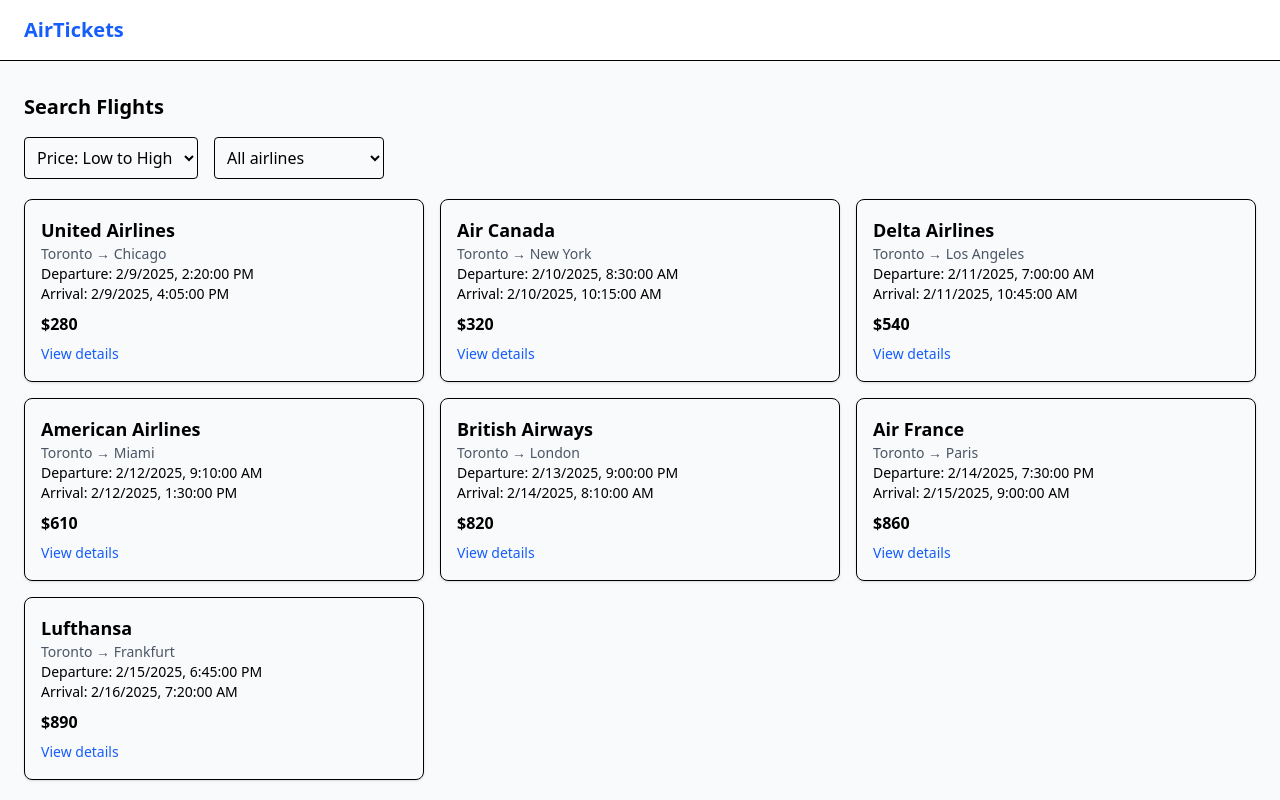
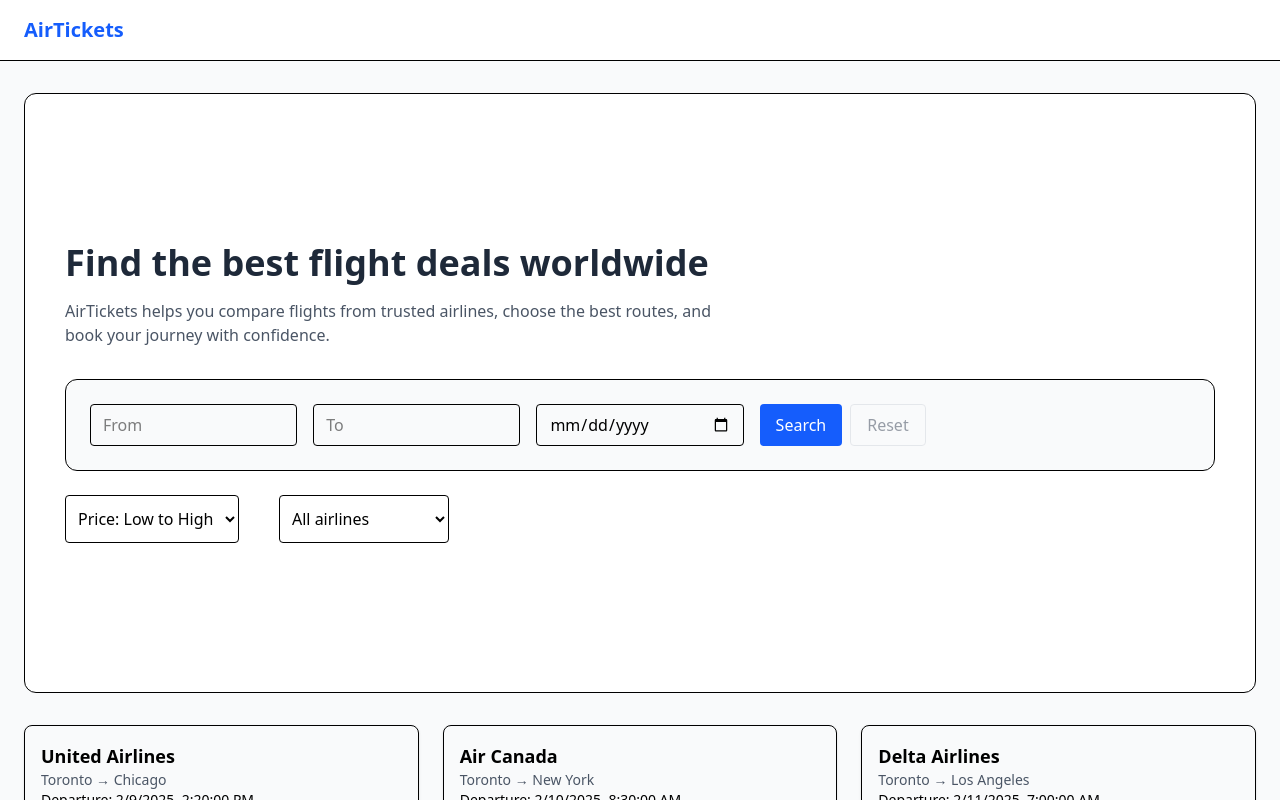
Before and after one commit to DmitriiM1/air-tickets-web, a React (Vite) app in the folder air-tickets-web/: page / in a window 1280 px wide. Shown: the top 800 px of the page. Built offline with nearby package versions, Linux system fonts and the light colour scheme.

Commit message:
fix - search bar, add navbar and title block before all tickets

```diff
--- a/air-tickets-web/src/pages/SearchPage.tsx
+++ b/air-tickets-web/src/pages/SearchPage.tsx
@@ -10,12 +10,23 @@
   const [sortOrder, setSortOrder] = useState<'asc' | 'desc'>('asc')
   const [airlineFilter, setAirlineFilter] = useState('all')
 
+  const [from, setFrom] = useState('')
+  const [to, setTo] = useState('')
+  const [departureDate, setDepartureDate] = useState('')
+  const [returnDate, setReturnDate] = useState('')
+  const [searchedFlights, setSearchedFlights] = useState<Flight[] | null>(null)
+  const [error, setError] = useState('')
+
   useEffect(() => {
     getFlights().then(data => {
       setFlights(data)
       setLoading(false)
     })
   }, [])
+
+  function resetSearchState() {
+    setSearchedFlights(null)
+  }
 
   if (loading) {
     return <p>Loading flights...</p>
@@ -36,16 +47,121 @@
       ? sortedFlights
       : sortedFlights.filter(f => f.airline === airlineFilter)
 
+  function handleSearch() {
+    if (!from || !to || !departureDate) {
+      setError('Please fill in From, To and Departure date.')
+      setSearchedFlights(null)
+      return
+    }
+
+    setError('')
+
+    const results = flights.filter(f =>
+      f.from.toLowerCase() === from.toLowerCase() &&
+      f.to.toLowerCase() === to.toLowerCase() &&
+      f.departureTime.startsWith(departureDate)
+    )
+
+    setSearchedFlights(results)
+  }
+
+  function handleReset() {
+    setFrom('')
+    setTo('')
+    setDepartureDate('')
+    setReturnDate('')
+    setAirlineFilter('all')
+    setSortOrder('asc')
+    setSearchedFlights(null)
+    setError('')
+  }
+
   return (
     <>
-      <h1 className="text-xl font-semibold mb-4">Search Flights</h1>
+      <section className="bg-white rounded-xl border p-10 mb-8 min-h-[600px] flex flex-col justify-center">
+        <h1 className="text-4xl font-bold text-gray-800 mb-4">
+          Find the best flight deals worldwide
+        </h1>
 
-      <div className="flex gap-4 mb-5">
+        <p className="text-gray-600 max-w-2xl mb-8">
+          AirTickets helps you compare flights from trusted airlines, choose the
+          best routes, and book your journey with confidence.
+        </p>
+
+        {error && (
+          <p className="mb-4 text-sm text-red-600 font-medium">
+            {error}
+          </p>
+        )}
+
+        <div className="bg-gray-50 border rounded-xl p-6 mb-6">
+          <div className="grid grid-cols-1 md:grid-cols-5 gap-4">
+            <input
+              placeholder="From"
+              value={from}
+              required
+              onChange={e => {
+                setFrom(e.target.value)
+                setError('')
+                resetSearchState()
+              }}
+              className="border rounded px-3 py-2"
+            />
+            <input
+              placeholder="To"
+              value={to}
+              required
+              onChange={e => {
+                setTo(e.target.value)
+                setError('')
+                resetSearchState()
+              }}
+              className="border rounded px-3 py-2"
+            />
+            <input
+              type="date"
+              value={departureDate || ''}
+              onChange={e => {
+                setDepartureDate(e.target.value)
+                setError('')
+                resetSearchState()
+              }}
+              className="border rounded px-3 py-2"
+            />
+            {/* <input
+              type="date"
+              value={returnDate || ''}
+              onChange={e => {
+                setReturnDate(e.target.value)
+                setError('')
+                resetSearchState()
+              }}
+              className="border rounded px-3 py-2"
+            /> */}
+            <div className="flex flex-wrap gap-2">
+              <button
+                onClick={handleSearch}
+                className="bg-blue-600 text-white rounded px-4 py-2 hover:bg-blue-700 transition"
+              >
+                Search
+              </button>
+
+              <button
+                type="button"
+                onClick={handleReset}
+                disabled={!from && !to && !departureDate && !returnDate}
+                className="border border-gray-300 text-gray-700 rounded px-4 py-2 hover:bg-gray-100 transition disabled:opacity-50 disabled:cursor-not-allowed"
+              >
+                Reset
+              </button>
+            </div>
+          </div>
+        </div>
+
+        <div className="flex flex-wrap gap-10 h-12">
           <select
             value={sortOrder}
-          onChange={e =>
-            setSortOrder(e.target.value as 'asc' | 'desc')
-          }
+            onChange={e => setSortOrder(e.target.value as 'asc' | 'desc')}
             className="border p-2 rounded"
           >
             <option value="asc">Price: Low to High</option>
@@ -65,9 +181,16 @@
             ))}
           </select>
         </div>
+      </section>
 
-      <div className="grid grid-cols-1 md:grid-cols-2 lg:grid-cols-3 gap-4">
-        {filteredFlights.map(flight => (
+      <div className="grid grid-cols-1 md:grid-cols-2 lg:grid-cols-3 gap-6">
+        {(searchedFlights ?? filteredFlights).length === 0 && (
+          <p className="text-gray-600 col-span-full">
+            No flights found for selected criteria
+          </p>
+        )}
+
+        {(searchedFlights ?? filteredFlights).map(flight => (
           <FlightCard key={flight.id} flight={flight} />
         ))}
       </div>
```
Lines whose indentation alone changed are shown as unchanged.
